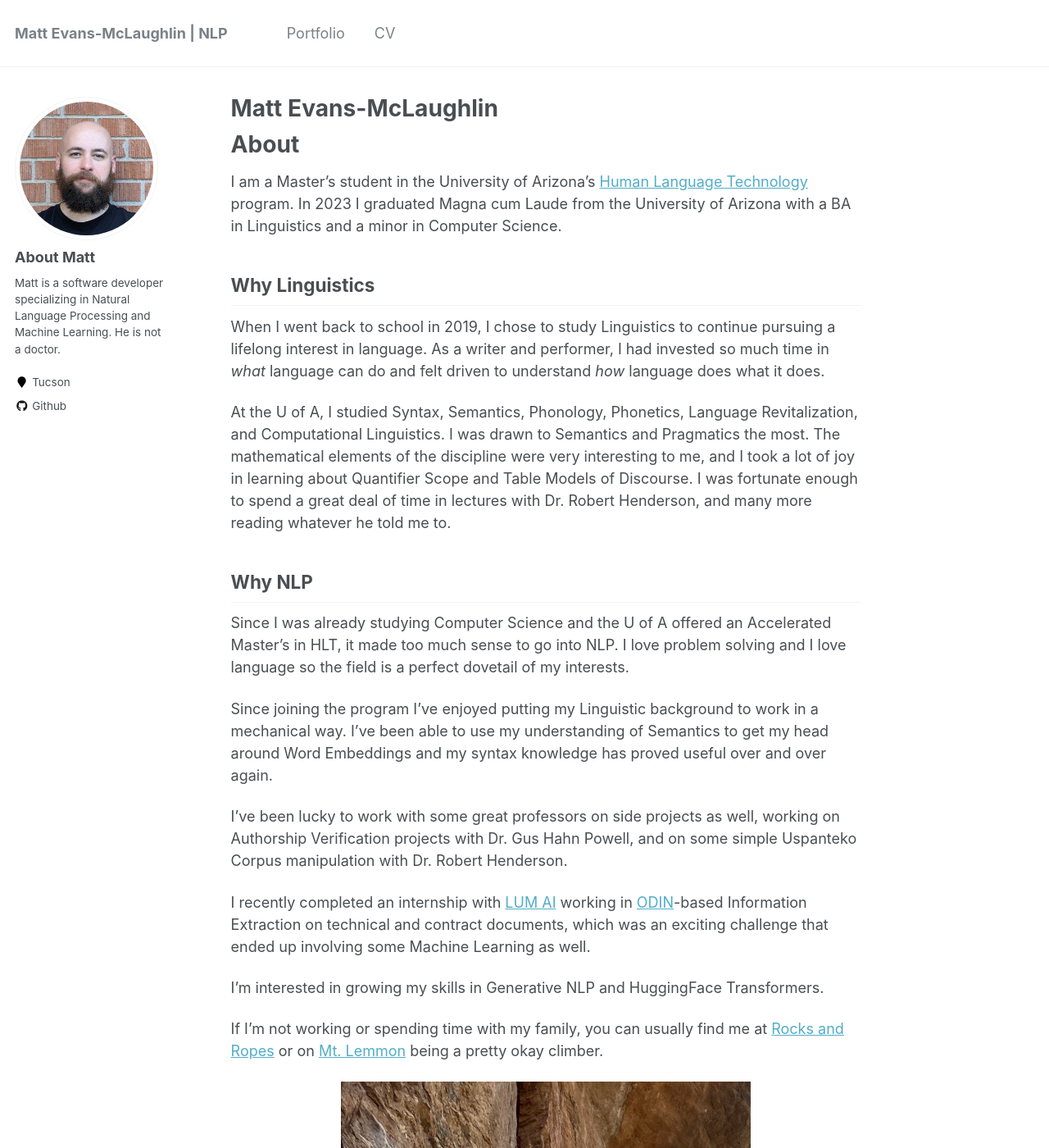
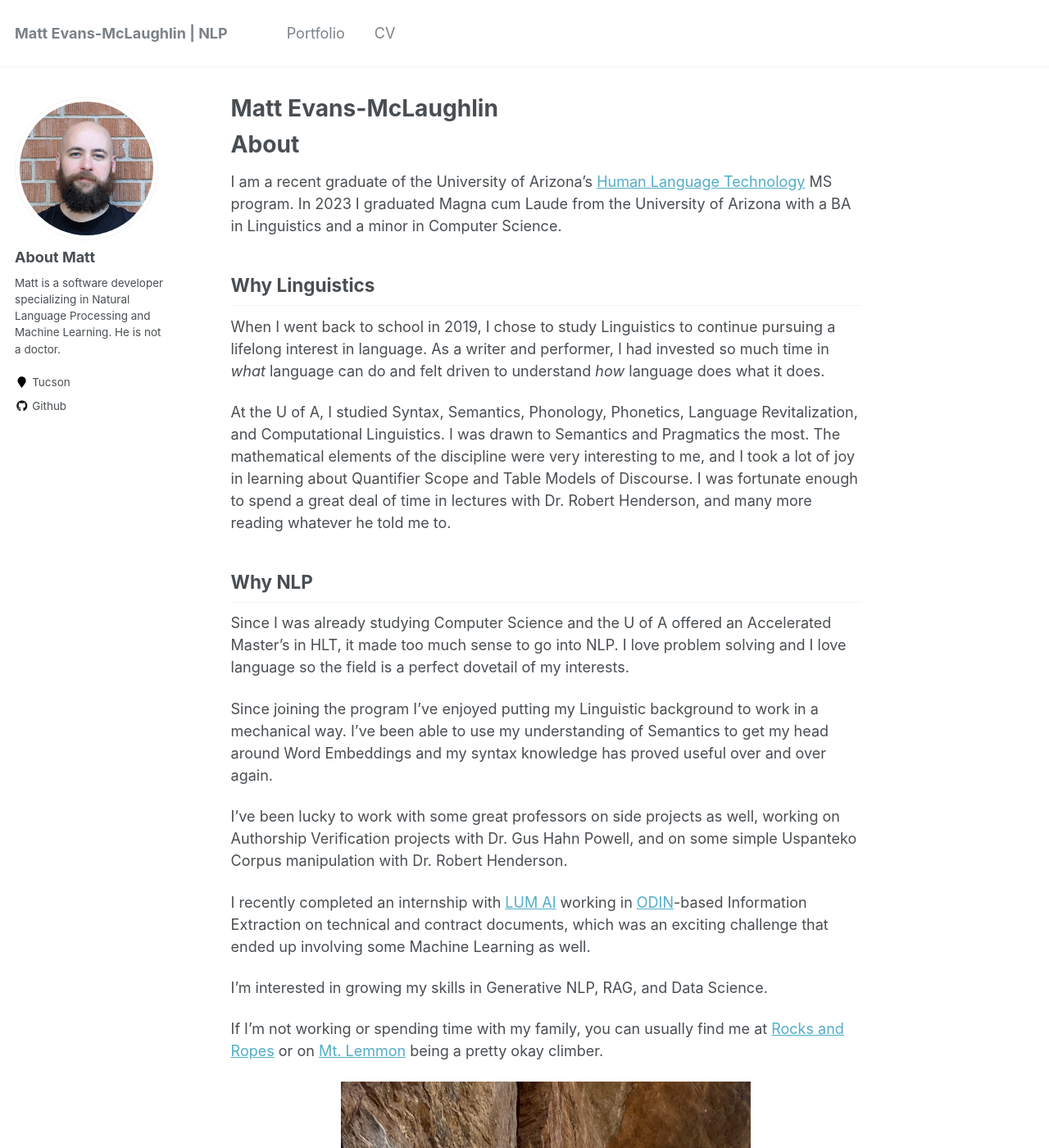
Before and after one commit to mc-wut/mc-wut.github.io, a Jekyll site: the page built from _pages/about.md, in a window 1280 px wide and 1400 px high. Shown: the whole window at 82% size. Built offline with Jekyll 4.4.1, drawn with Linux system fonts in a browser that asks for light colours.

Commit message:
Update about.md to include graduation

```diff
--- a/_pages/about.md
+++ b/_pages/about.md
@@ -9,7 +9,7 @@ redirect_from:
 ---
 
 # About
-I am a Master's student in the University of Arizona's [Human Language Technology](https://linguistics.arizona.edu/ms-hlt) program. In 2023 I graduated Magna cum Laude from the University of Arizona with a BA in Linguistics and a minor in Computer Science.
+I am a recent graduate of the University of Arizona's [Human Language Technology](https://linguistics.arizona.edu/ms-hlt) MS program. In 2023 I graduated Magna cum Laude from the University of Arizona with a BA in Linguistics and a minor in Computer Science.
 
 ## Why Linguistics
 When I went back to school in 2019, I chose to study Linguistics to continue pursuing a lifelong interest in language. As a writer and performer, I had invested so much time in *what* language can do and felt driven to understand *how* language does what it does.
@@ -25,7 +25,7 @@ I've been lucky to work with some great professors on side projects as well, wor
 
 I recently completed an internship with [LUM AI](http://Lum.AI) working in [ODIN](https://github.com/lum-ai/odinson)-based Information Extraction on technical and contract documents, which was an exciting challenge that ended up involving some Machine Learning as well.
 
-I'm interested in growing my skills in Generative NLP and HuggingFace Transformers.
+I'm interested in growing my skills in Generative NLP, RAG, and Data Science.
 
 If I'm not working or spending time with my family, you can usually find me at [Rocks and Ropes](https://rocksandropes.com/) or on [Mt. Lemmon](https://www.mountainproject.com/area/106822076/mount-lemmon-santa-catalina-mountains) being a pretty okay climber.
 <div style="text-align: center;">
```
